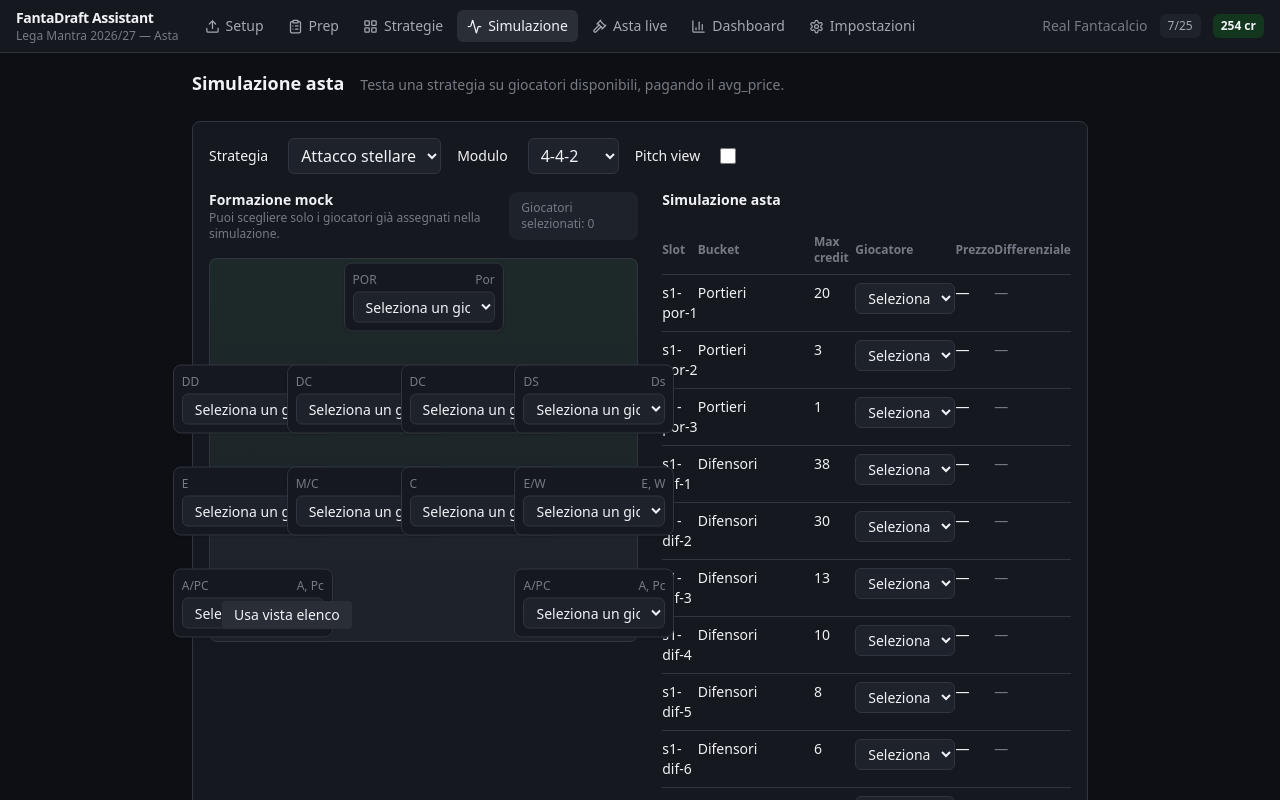
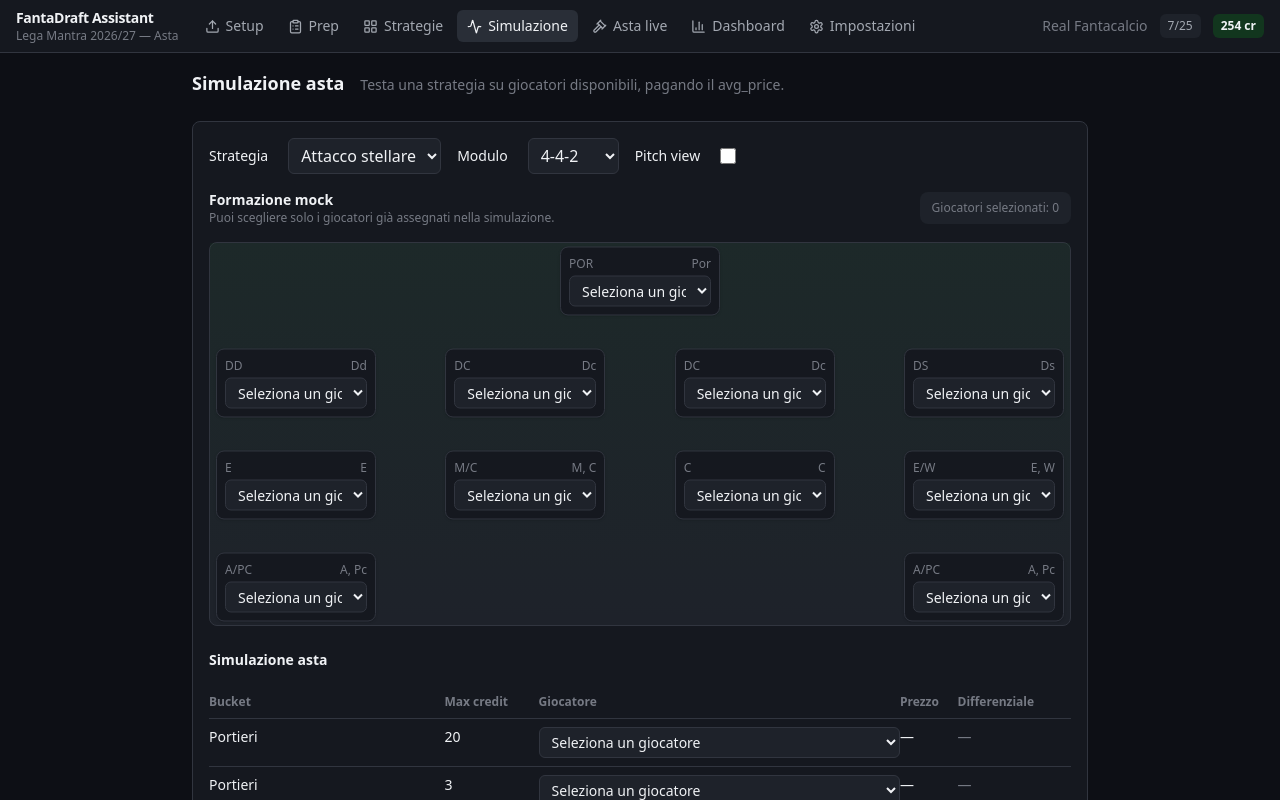
Before and after one commit to MortDeKayXII/fanta_manager, a React (Vite) app: page /simulate in a window 1280 px wide. Built offline with nearby package versions, Linux system fonts and the light colour scheme.

Commit message:
fix lineup

```diff
--- a/src/screens/SimulationDraftScreen.tsx
+++ b/src/screens/SimulationDraftScreen.tsx
@@ -241,6 +241,12 @@ function PitchOrList({
   if (!pitchView) {
     return (
       <div className="space-y-3">
+        <div className="flex items-center gap-3">
+          <button className="rounded bg-(--color-surface-3) px-3 py-1 text-sm" onClick={() => savePitch(true)}>
+            Usa vista pitch
+          </button>
+        </div>
+
         {module.positions.map((position: any) => {
           const item = formationAssignments.find((it: any) => it.position.id === position.id)!
           const { options, selected } = item
@@ -282,12 +288,6 @@ function PitchOrList({
             </div>
           )
         })}
-
-        <div className="flex items-center gap-3">
-          <button className="rounded bg-(--color-surface-3) px-3 py-1 text-sm" onClick={() => savePitch(true)}>
-            Usa vista pitch
-          </button>
-        </div>
       </div>
     )
   }
@@ -359,12 +359,6 @@ function PitchOrList({
           </div>
         )
       })}
-
-      <div className="absolute bottom-3 left-3 flex items-center gap-2">
-        <button className="rounded bg-(--color-surface-3) px-3 py-1 text-sm" onClick={() => savePitch(false)}>
-          Usa vista elenco
-        </button>
-      </div>
     </div>
   )
 }
@@ -561,7 +555,7 @@ export function SimulationDraftScreen() {
           {!strategy && <p className="mt-4 text-sm">Nessuna strategia definita.</p>}
 
           {strategy && (
-            <div className="mt-4 grid gap-6 xl:grid-cols-[1.05fr_1fr]">
+            <div className="mt-4 space-y-6">
                 <div className="space-y-4">
                 <div className="flex items-center justify-between gap-4">
                   <div>
@@ -588,7 +582,6 @@ export function SimulationDraftScreen() {
                 <table className="w-full table-auto text-sm">
                   <thead>
                     <tr className="text-left text-xs text-(--color-fg-subtle)">
-                      <th className="pb-2">Slot</th>
                       <th className="pb-2">Bucket</th>
                       <th className="pb-2">Max credit</th>
                       <th className="pb-2">Giocatore</th>
@@ -599,7 +592,6 @@ export function SimulationDraftScreen() {
                   <tbody>
                     {result.assignments.map((assignment) => (
                       <tr key={assignment.slot.id} className="align-top border-t border-(--color-border)">
-                        <td className="py-2">{assignment.slot.id}</td>
                         <td className="py-2">{assignment.bucket?.label ?? '—'}</td>
                         <td className="py-2">{assignment.slot.target_price}</td>
                         <td className="py-2">
```
